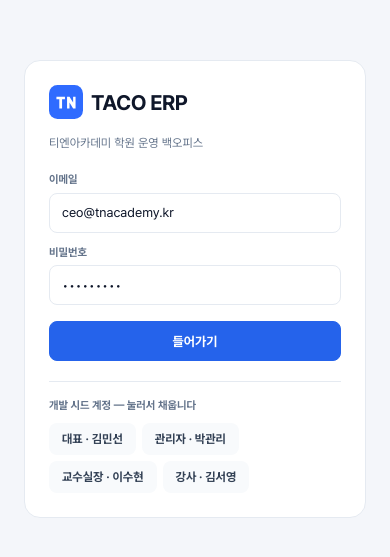
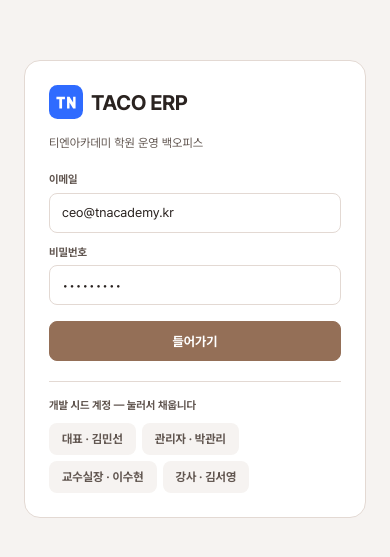
Before and after one commit to Kiim-Miin-Su/taco-office-front, a Next.js app: page /login in a window 390 px wide. Shown: the part 133-690 px from the top of the page. Built offline with nearby package versions, Linux system fonts and the light colour scheme; no server answers.

Commit message:
fix(ui): align admin palette with specification v2 §85
Separate primary actions from planned lesson blue; preserve teacher palette and all 29 KIND/SUB colors. Reuse Button/Tabs and server-derived shell theme. Add 15 regression cases; verify desktop/mobile CSS and full gates. TBO-48C-0a.

```diff
--- a/src/components/shell/AppShell.tsx
+++ b/src/components/shell/AppShell.tsx
@@ -41,7 +41,7 @@ export function AppShell({ children }: { children: ReactNode }) {
     router.replace('/login');
   }
   return (
-    <div className="min-h-screen bg-bg">
+    <div data-ui={me?.canAdminPage ? 'admin' : 'teacher'} className="min-h-screen bg-bg text-fg">
       <header className="flex min-h-[50px] flex-wrap items-center gap-1 bg-fg px-3 py-2 sm:flex-nowrap sm:px-4 sm:py-0">
         <Logo size={22} onDark className="mr-auto shrink-0 sm:mr-3" />
         <AdminTopNavigation pathname={path} badges={badges} me={me} />
--- a/src/components/ui/Button.tsx
+++ b/src/components/ui/Button.tsx
@@ -9,7 +9,7 @@ export type ButtonVariant = 'primary' | 'dark' | 'secondary' | 'danger' | 'succe
 export type ButtonSize = 'md' | 'sm';
 
 const VARIANT: Record<ButtonVariant, string> = {
-  primary: 'bg-blue text-white border-blue hover:opacity-90',
+  primary: 'bg-primary text-white border-primary hover:opacity-90',
   dark: 'bg-fg text-white border-fg hover:opacity-90',
   secondary: 'bg-card text-fg border-line hover:bg-inset',
   danger: 'bg-red text-white border-red hover:opacity-90',
--- a/src/components/ui/Segmented.tsx
+++ b/src/components/ui/Segmented.tsx
@@ -34,7 +34,7 @@ export function Tabs<T extends string>({ options, value, onChange, className }:
           key={o.value} type="button" onClick={() => onChange(o.value)}
           className={cn(
             '-mb-px border-b-2 px-3 py-2 text-[12px] font-bold transition-colors',
-            o.value === value ? 'border-blue text-blue' : 'border-transparent text-fg-subtle hover:text-fg-2',
+            o.value === value ? 'border-primary text-primary' : 'border-transparent text-fg-subtle hover:text-fg-2',
           )}
         >
           {o.label}
--- a/src/styles/tokens.css
+++ b/src/styles/tokens.css
@@ -11,22 +11,25 @@
  */
 
 :root {
-  /* ── 바탕 · 글자 ─────────────────────────────────────────── */
-  --bg: #F4F6FA;
+  /* ── 관리자 바탕 · 글자 — 원본 v2 §85 ─────────────────────── */
+  --bg: #F6F3F1;
   --card: #FFFFFF;
-  --inset: #F8FAFC;
-  --line: #E5EAF1;
-  --line-2: #D8E0EA;
-  --fg: #0F172A;
-  --fg-2: #334155;
-  --fg-subtle: #64748B;
+  --line: #E3D9D3;
+  --fg: #2A2320;
+  --fg-subtle: #615650;
+  /* 원본 9색에 별도 단계가 없는 기존 소비자는 의미를 공유한다. */
+  --inset: var(--bg);
+  --line-2: var(--line);
+  --fg-2: var(--fg-subtle);
 
-  /* ── 상태 ────────────────────────────────────────────────── */
+  /* ── 관리자 강조 · 상태 — 원본 v2 §85 ────────────────────── */
+  --primary: #946F57;
+  --red: #8E4A45;
+  --green: #5D7B65;
+  --amber: #9B7038;
+  --violet: #8B7594;
+  /* 예정/오늘 표시의 파랑은 관리자 primary와 다른 의미다. */
   --blue: #2563EB;
-  --red: #E11D48;
-  --green: #15803D;
-  --amber: #B45309;
-  --violet: #7C3AED;
 
   /* ── 수업 종류 (KIND) — 명세서 v2 §85. 8종 ──────────────────
      v1 에서 전부 어두워졌다. 이 값이 v2 정본이다.               */
@@ -78,3 +81,20 @@
   --f-sans: var(--f-pretendard), 'Pretendard', -apple-system, BlinkMacSystemFont, 'Segoe UI', Roboto, 'Apple SD Gothic Neo', 'Malgun Gothic', sans-serif;
   --f-mono: ui-monospace, SFMono-Regular, 'SF Mono', Menlo, monospace;
 }
+
+/* 강사 화면은 기존 바탕·리포트 상태색을 유지한다. 셸 안의 모달도 같은 변수를 상속한다. */
+[data-ui='teacher'] {
+  --bg: #F4F6FA;
+  --card: #FFFFFF;
+  --inset: #F8FAFC;
+  --line: #E5EAF1;
+  --line-2: #D8E0EA;
+  --fg: #0F172A;
+  --fg-2: #334155;
+  --fg-subtle: #64748B;
+  --primary: var(--blue);
+  --red: #E11D48;
+  --green: #15803D;
+  --amber: #B45309;
+  --violet: #7C3AED;
+}
--- a/tailwind.config.ts
+++ b/tailwind.config.ts
@@ -24,6 +24,7 @@ export default {
         bg: v('bg'), card: v('card'), inset: v('inset'),
         line: { DEFAULT: v('line'), 2: v('line-2') },
         fg: { DEFAULT: v('fg'), 2: v('fg-2'), subtle: v('fg-subtle') },
+        primary: withAlpha('primary'),
         blue: withAlpha('blue'), red: withAlpha('red'), green: withAlpha('green'),
         amber: withAlpha('amber'), violet: withAlpha('violet'),
         /** 수업 종류 8종 — 명세서 v2 §85 */
```
Also changed, not shown: 1 other file (tests, documents, lock files or other folders).
